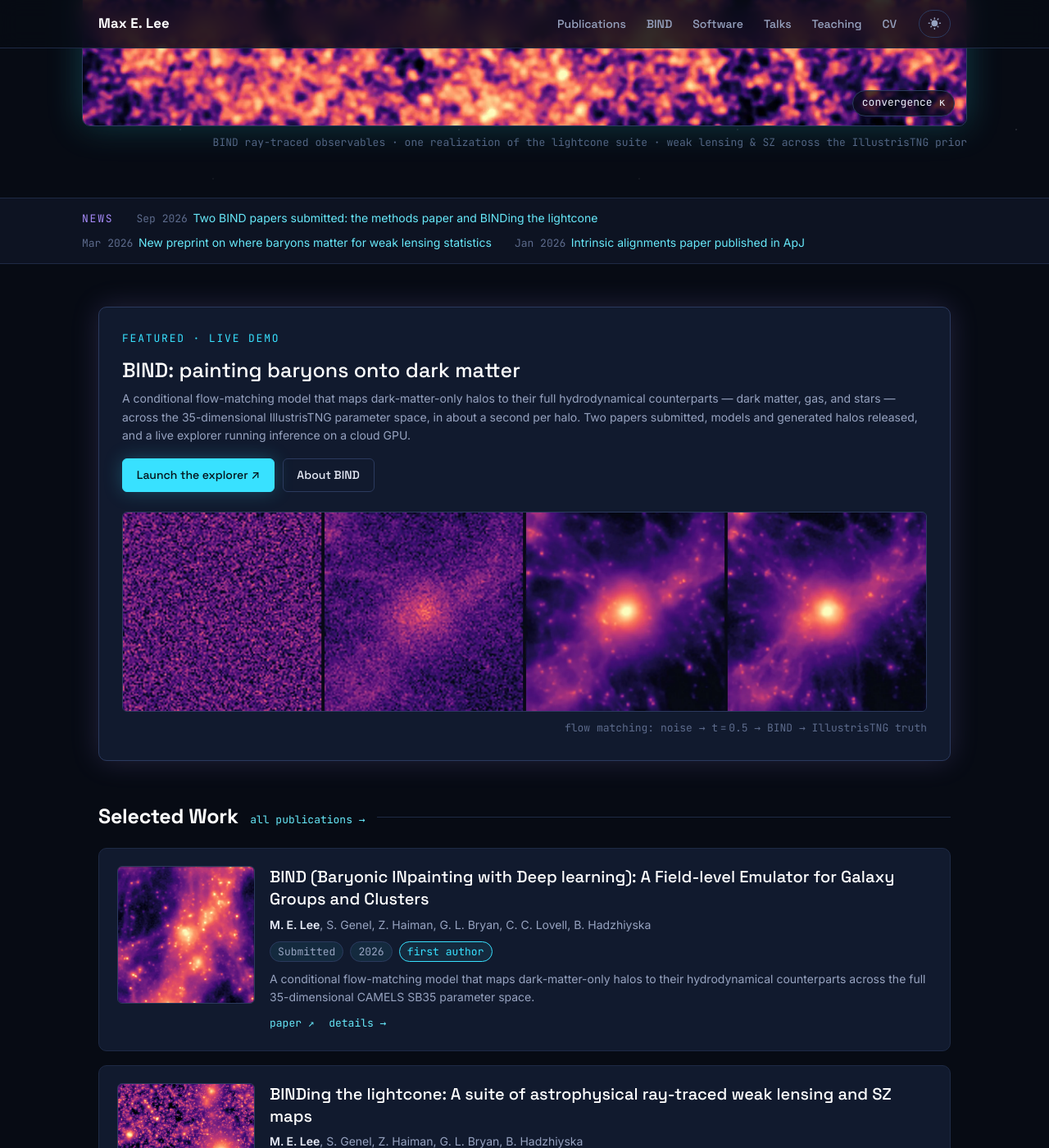
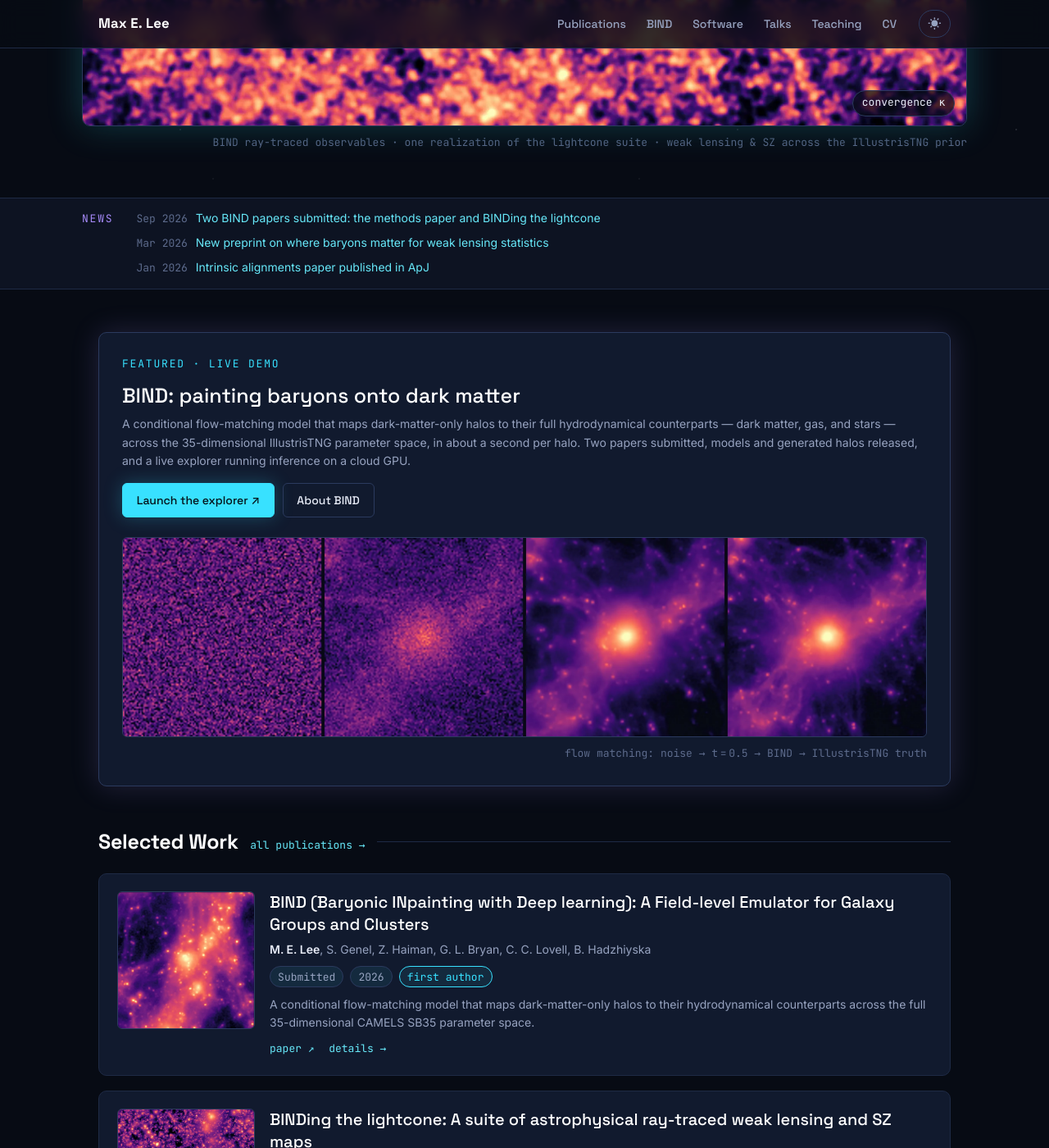
Before and after one commit to Maxelee/Maxelee.github.io, a Jekyll site: the page built from _pages/about.md, in a window 1280 px wide and 1400 px high, scrolled down 641 px. Shown: the whole window at 82% size. Built offline with Jekyll 4.4.1, drawn with Linux system fonts in a browser that asks for light colours.

Commit message:
News strip: one item per row; wire GoatCounter analytics
News items now render as stacked rows (label column + item column
grid) instead of wrapping inline on shared rows; single column on
mobile.

Add privacy-friendly analytics scaffolding: a `goatcounter` key in
_config.yml emits the ~3.5KB cookie-less GoatCounter script (production
builds only) once the account code is filled in. No consent banner
needed; nothing is emitted while the key is empty.

Co-Authored-By: Claude Fable 5 <noreply@anthropic.com>

```diff
--- a/_config.yml
+++ b/_config.yml
@@ -94,6 +94,12 @@ social:
   type                   : # Person or Organization (defaults to Person)
   name                   : # If the user or organization name differs from the site's name
   links: # An array of links to social media profiles
+
+
+# Analytics — GoatCounter (privacy-friendly: no cookies, no consent banner).
+# Sign up free at goatcounter.com, pick a code, and put it here to enable;
+# e.g. "maxelee" for the dashboard at maxelee.goatcounter.com.
+goatcounter              :
 
 
 # Reading Files
--- a/_layouts/default.html
+++ b/_layouts/default.html
@@ -14,5 +14,8 @@ layout: compress
     </main>
     {% include footer.html %}
     <script src="/assets/js/site.js" defer></script>
+    {% if site.goatcounter and jekyll.environment == "production" %}
+    <script data-goatcounter="https://{{ site.goatcounter }}.goatcounter.com/count" async src="https://gc.zgo.at/count.js"></script>
+    {% endif %}
   </body>
 </html>
--- a/_sass/cosmic/_hero.scss
+++ b/_sass/cosmic/_hero.scss
@@ -187,14 +187,17 @@
 }
 
 .news__inner {
-  display: flex;
-  flex-wrap: wrap;
+  display: grid;
+  grid-template-columns: max-content minmax(0, 1fr);
+  column-gap: 1.75rem;
+  row-gap: 0.45rem;
   align-items: baseline;
-  gap: 0.4rem 1.75rem;
   padding: 0.85rem 0;
 }
 
 .news__label {
+  grid-column: 1;
+  grid-row: 1;
   font-family: var(--font-mono);
   font-size: var(--fs-xs);
   letter-spacing: 0.14em;
@@ -203,6 +206,8 @@
 }
 
 .news__item {
+  grid-column: 2;
+  display: block;
   font-size: var(--fs-sm);
   color: var(--muted);
 
@@ -210,6 +215,20 @@
     font-family: var(--font-mono);
     font-size: var(--fs-xs);
     color: var(--faint);
-    margin-right: 0.5em;
+    margin-right: 0.75em;
   }
 }
+
+@media (max-width: $bp-sm) {
+  .news__inner {
+    grid-template-columns: minmax(0, 1fr);
+  }
+
+  .news__label {
+    grid-row: auto;
+  }
+
+  .news__item {
+    grid-column: 1;
+  }
+}
```
